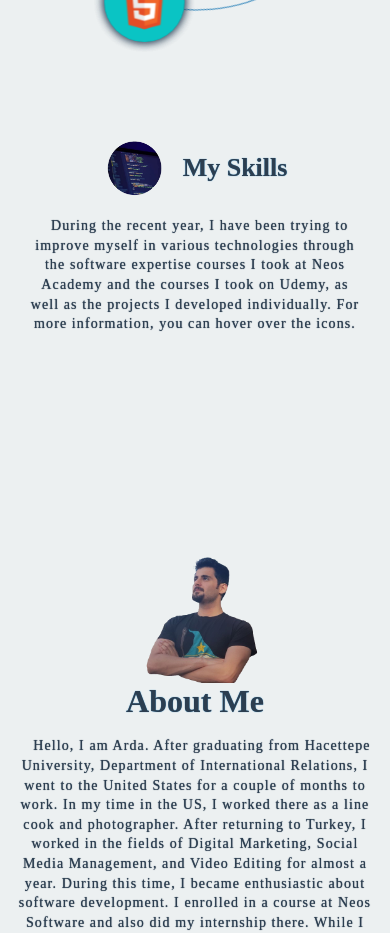
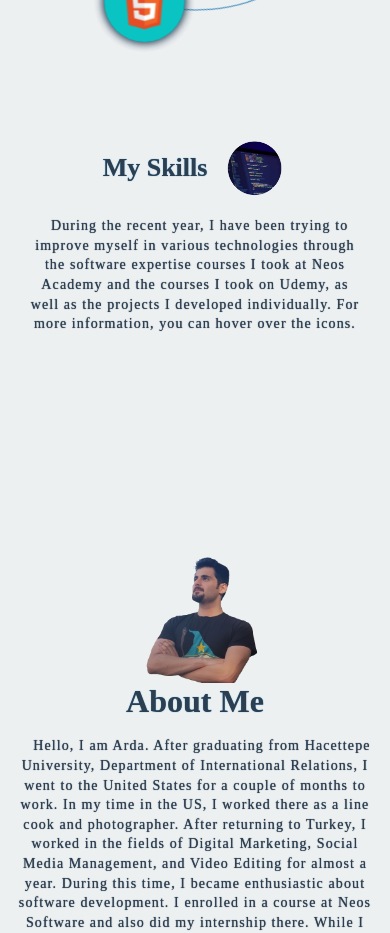
Before and after one commit to ardsen/ardsen.github.io, a React (Create React App) app: page / in a window 390 px wide. Shown: the part 1340-2273 px from the top of the page. Built offline with nearby package versions, Linux system fonts and the light colour scheme; a web font is replaced by a local one.

Commit message:
mobile responsive v9

```diff
--- a/src/App.css
+++ b/src/App.css
@@ -1066,6 +1066,7 @@ main {
     gap: 1rem;
     width: auto;
     min-height: 4rem;
+    flex-direction: row-reverse;
   }
   .skill-info-top h3 {
     font-size: 26px;
```
